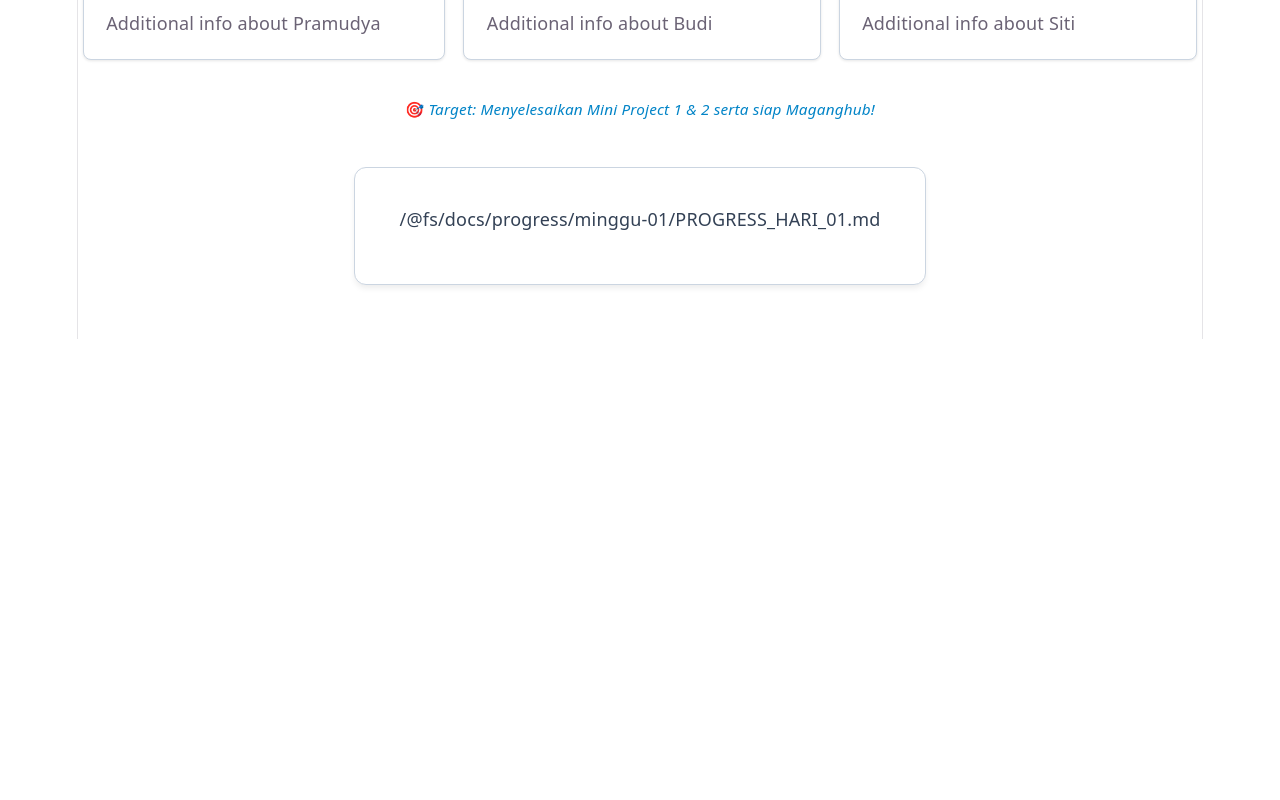
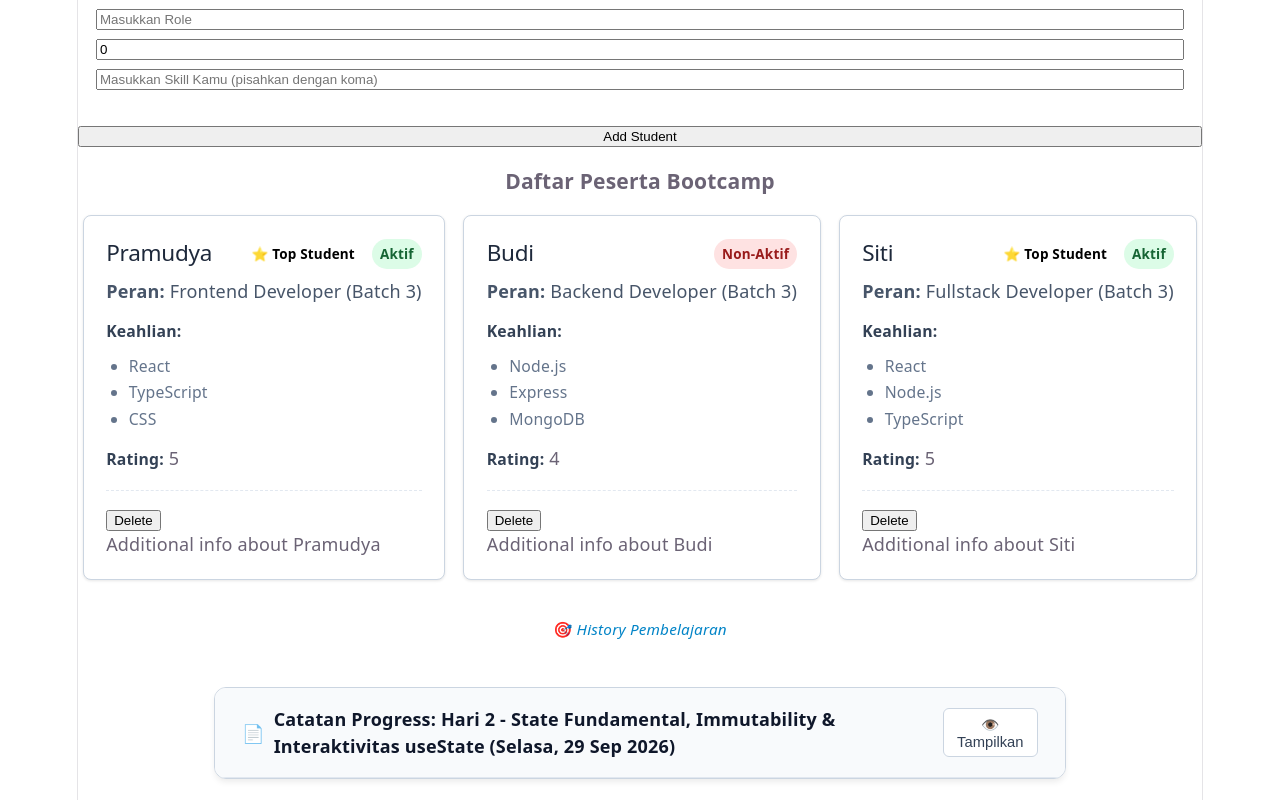
Before and after one commit to southampere28/react-vite-labs, a React (Vite) app in the folder react-ts/: page / in a window 1280 px wide. Shown: the part 500-1300 px from the top of the page. Before the commit the page ends 839 px from the top, so only its background shows below. Built offline with nearby package versions, Linux system fonts and the light colour scheme.

Commit message:
feat: update course 2, useState management

```diff
--- a/react-ts/src/App.css
+++ b/react-ts/src/App.css
@@ -183,6 +183,75 @@
   }
 }
 
+/* Styling untuk Komponen MarkdownViewer (Collapsible / Toggleable) */
+.markdown-viewer-card {
+  margin-top: 2.5rem;
+  margin-bottom: 3rem;
+  background-color: #ffffff;
+  border-radius: 12px;
+  border: 1px solid #cbd5e1;
+  max-width: 850px;
+  margin-inline: auto;
+  box-shadow: 0 4px 6px -1px rgba(0, 0, 0, 0.08);
+  overflow: hidden;
+  text-align: left;
+}
+
+.markdown-viewer-header {
+  display: flex;
+  justify-content: space-between;
+  align-items: center;
+  padding: 1rem 1.5rem;
+  background-color: #f8fafc;
+  border-bottom: 1px solid #e2e8f0;
+  cursor: pointer;
+  user-select: none;
+  transition: background-color 0.2s ease;
+}
+
+.markdown-viewer-header:hover {
+  background-color: #f1f5f9;
+}
+
+.markdown-viewer-title-group {
+  display: flex;
+  align-items: center;
+  gap: 0.5rem;
+}
+
+.markdown-viewer-title {
+  margin: 0;
+  font-size: 1rem;
+  font-weight: 600;
+  color: #0f172a;
+}
+
+.markdown-toggle-button {
+  background-color: #ffffff;
+  color: #334155;
+  border: 1px solid #cbd5e1;
+  padding: 0.35rem 0.75rem;
+  border-radius: 6px;
+  font-size: 0.82rem;
+  font-weight: 500;
+  cursor: pointer;
+  display: flex;
+  align-items: center;
+  gap: 0.35rem;
+  transition: all 0.2s ease;
+}
+
+.markdown-toggle-button:hover {
+  background-color: #e2e8f0;
+  border-color: #94a3b8;
+  color: #0f172a;
+}
+
+.markdown-viewer-body {
+  padding: 2rem 2.5rem;
+}
+
+
 /* Styling untuk Tampilan Markdown Terformat */
 .markdown-content {
   text-align: left;
--- a/react-ts/src/App.tsx
+++ b/react-ts/src/App.tsx
@@ -1,11 +1,32 @@
 import { Header } from './components/Header'
 import './App.css'
 import { StudentCard, type StudentCardProps } from './components/StudentCard'
-import progressMarkdown from '../../docs/progress/minggu-01/PROGRESS_HARI_01.md?raw'
-import Markdown from 'react-markdown'
-import remarkGfm from 'remark-gfm'
+import { MarkdownViewer } from './components/MarkdownViewer'
+import progressMarkdownDay1 from '../../docs/progress/minggu-01/PROGRESS_HARI_01.md?raw'
+import progressMarkdownDay2 from '../../docs/progress/minggu-01/PROGRESS_HARI_02.md?raw'
+import { useState } from 'react'
+
+interface formDataShape {
+  name: string
+  role: string
+  batch: number | ''
+  skills: string[]
+}
 
 function App() {
+
+  // toggle UI / Counter
+  const [showDetails, setShowDetails] = useState<boolean>(true)
+  const [counter, setCounter] = useState<number>(0)
+
+  // state object immutable pattern
+  const [formData, setFormData] = useState<formDataShape>
+  ({
+    name: '',
+    role: '',
+    batch: 0,
+    skills: []
+  })
 
   // array of dynamic students
   const students: StudentCardProps[] = [
@@ -35,17 +56,100 @@ function App() {
     }
   ]
 
+  // using students state directly
+  const [studentsState, setStudentsState] = useState<StudentCardProps[]>(students)
+
+
+  // function to add a new student
+  const handleAddStudent = (e: React.FormEvent) => {
+    e.preventDefault()
+    if (!formData.name.trim()) return
+
+    const newStudent: StudentCardProps = {
+      name: formData.name,
+      role: formData.role,
+      batch: formData.batch == '' ? 0 : formData.batch,
+      isEnrolled: true,
+      rating: 0,
+      skills: formData.skills
+    }
+
+    setStudentsState(prev => [...prev, newStudent])
+    // clear form data
+    setFormData({
+      name: '',
+      role: '',
+      batch: 0,
+      skills: []
+    })
+  }
+
+  // function to delete a student
+  const handleDeleteStudent = (name: string) => {
+    setStudentsState(prev => prev.filter(student => student.name !== name))
+  }
+
   return (
     <>
 
       {/* Header component */}
       <Header />
 
+      {/* toggle button */}
+      <div style={{ margin: '1rem 0', padding: '1rem' }}>
+        <button onClick={() => setShowDetails(prev => !prev)}>
+          {showDetails ? 'Hide Details' : 'Show Details'}
+        </button>
+        {/* lorem ipsum */}
+        {showDetails && <p>Aliquip qui adipisicing velit ex qui in irure. In voluptate labore in duis exercitation nisi. In reprehenderit id fugiat ut anim esse consectetur. Anim commodo exercitation velit mollit proident consectetur fugiat aliqua velit labore ipsum qui. Aliquip aute aute reprehenderit laboris reprehenderit velit labore aute aute. In quis laborum pariatur ipsum nulla duis est. Veniam minim ullamco do dolor tempor sit.</p>}
+      </div>
+
+      {/* counter */}
+      <div style={{ margin: '1rem 0' }}>
+        <button onClick={() => setCounter(prev => prev + 1)}>
+          Increment Counter
+        </button>
+        <p>Counter: {counter}</p>
+      </div>
+
+      {/* implementation of immutable form data pattern */}
+      <div style={{ margin: '1rem 0', padding: '1rem', display: 'flex', flexDirection: 'column', gap: '0.5rem' }}>
+        <input
+          type="text"
+          value={formData.name}
+          onChange={(e) => setFormData(prev => ({ ...prev, name: e.target.value }))}
+          placeholder="Masukkan nama mahasiswa..."
+          ></input>
+        <input
+          type="text"
+          value={formData.role}
+          onChange={(e) => setFormData(prev => ({ ...prev, role: e.target.value }))}
+          placeholder="Masukkan Role"
+          ></input>
+        <input
+          type="number"
+          value={formData.batch}
+          onChange={(e) => setFormData(prev => ({ ...prev, batch: e.target.value == '' ? '' : Number(e.target.value) }))}
+          placeholder="Masukkan Batch"
+          ></input>
+        <input
+          type="text"
+          value={formData.skills.join(',')}
+          onChange={(e) => setFormData(prev => ({ ...prev, skills: e.target.value.split(',') }))}
+          placeholder="Masukkan Skill Kamu (pisahkan dengan koma)"
+          ></input>
+      </div>
+
+      {/* button add */}
+      <button onClick={handleAddStudent}>
+        Add Student
+      </button>
+
       <h3>Daftar Peserta Bootcamp</h3>
 
       {/* flex container for student cards */}
       <div style={{ display: 'flex', flexWrap: 'wrap', gap: '1rem', justifyContent: 'center' }}>
-        {students.map((student) => (
+        { studentsState.map((student) => (
           <StudentCard
             key={student.name}
             name={student.name}
@@ -55,6 +159,7 @@ function App() {
             skills={student.skills}
             rating={student.rating}
           >
+            <button onClick={() => handleDeleteStudent(student.name)}>Delete</button>
             <p>Additional info about {student.name}</p>
           </StudentCard>
         ))}
@@ -64,27 +169,19 @@ function App() {
       <div style={{ height: '2rem' }}></div>
 
       <p style={{ margin: 0, fontSize: '0.85rem', color: '#0284c7' }}>
-        🎯 <em>Target: Menyelesaikan Mini Project 1 & 2 serta siap Maganghub!</em>
+        🎯 <em>History Pembelajaran</em>
       </p>
 
-      {/* Tampilan Rendered Markdown Progress Hari 1 */}
-      <section style={{
-        marginTop: '2.5rem',
-        marginBottom: '3rem',
-        backgroundColor: '#ffffff',
-        padding: '2rem 2.5rem',
-        borderRadius: '12px',
-        border: '1px solid #cbd5e1',
-        maxWidth: '850px',
-        marginInline: 'auto',
-        boxShadow: '0 4px 6px -1px rgba(0, 0, 0, 0.08)'
-      }}>
-        <div className="markdown-content">
-          <Markdown remarkPlugins={[remarkGfm]}>
-            {progressMarkdown}
-          </Markdown>
-        </div>
-      </section>
+      {/* Tampilan Markdown Terformat & Collapsible (Bisa di-Hide/Show) */}
+      <MarkdownViewer
+        title="Catatan Progress: Hari 2 - State Fundamental, Immutability & Interaktivitas useState (Selasa, 29 Sep 2026)"
+        content={progressMarkdownDay2}
+      />
+
+      <MarkdownViewer
+        title="Catatan Progress: Hari 1 - Setup Vite, TSX & Modular Components (Senin, 28 Sep 2026)"
+        content={progressMarkdownDay1}
+      />
 
     </>
   )
--- /dev/null
+++ b/react-ts/src/components/MarkdownViewer.tsx
@@ -0,0 +1,54 @@
+import { useState } from 'react'
+import Markdown from 'react-markdown'
+import remarkGfm from 'remark-gfm'
+
+export interface MarkdownViewerProps {
+  title: string
+  content: string
+  defaultOpen?: boolean
+}
+
+export function MarkdownViewer({ title, content, defaultOpen = false }: MarkdownViewerProps) {
+  const [isOpen, setIsOpen] = useState<boolean>(defaultOpen)
+
+  return (
+    <section className="markdown-viewer-card">
+      <div
+        className="markdown-viewer-header"
+        onClick={() => setIsOpen((prev) => !prev)}
+        role="button"
+        tabIndex={0}
+        onKeyDown={(e) => {
+          if (e.key === 'Enter' || e.key === ' ') {
+            e.preventDefault()
+            setIsOpen((prev) => !prev)
+          }
+        }}
+      >
+        <div className="markdown-viewer-title-group">
+          <span className="markdown-icon">📄</span>
+          <h3 className="markdown-viewer-title">{title}</h3>
+        </div>
+        <button
+          type="button"
+          className="markdown-toggle-button"
+          onClick={(e) => {
+            e.stopPropagation()
+            setIsOpen((prev) => !prev)
+          }}
+          aria-expanded={isOpen}
+        >
+          {isOpen ? '👁️ Sembunyikan' : '👁️ Tampilkan'}
+        </button>
+      </div>
+
+      {isOpen && (
+        <div className="markdown-viewer-body">
+          <div className="markdown-content">
+            <Markdown remarkPlugins={[remarkGfm]}>{content}</Markdown>
+          </div>
+        </div>
+      )}
+    </section>
+  )
+}
```
Also changed, not shown: 1 other file (tests, documents, lock files or other folders).
